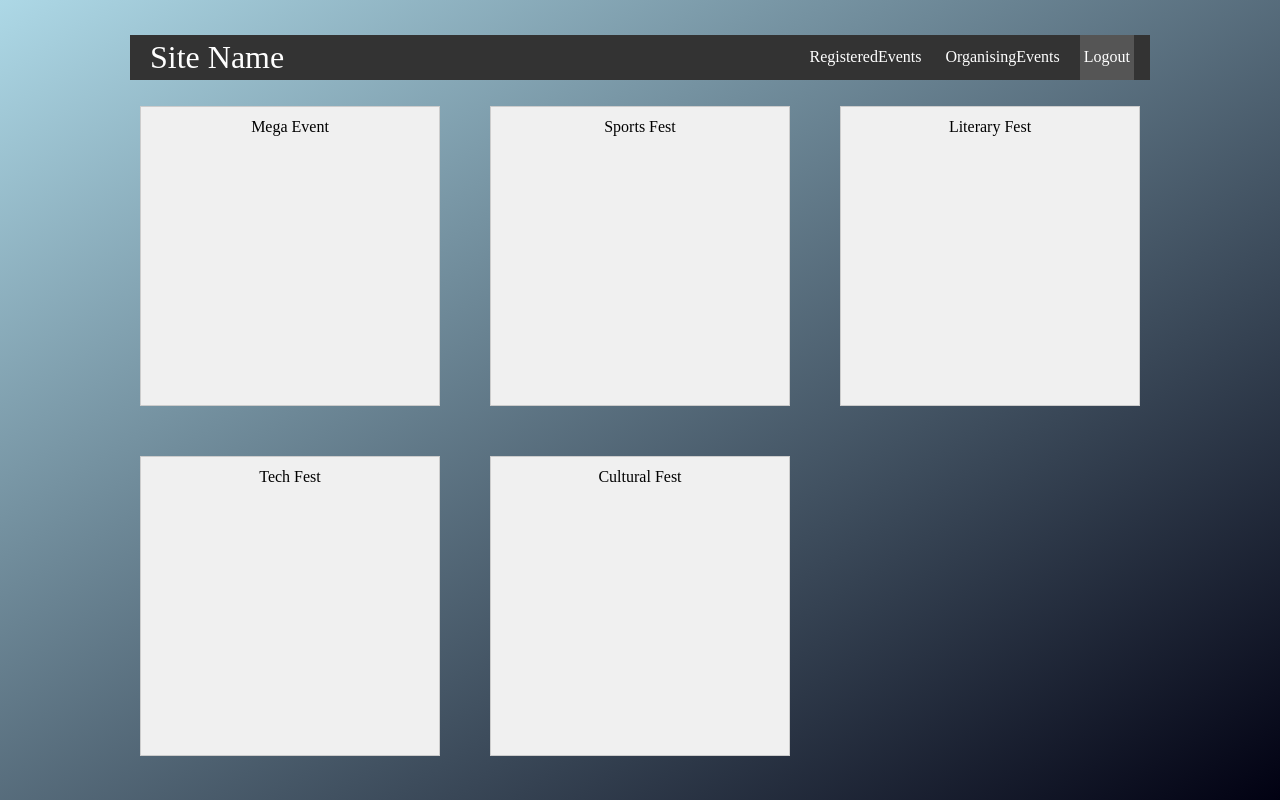
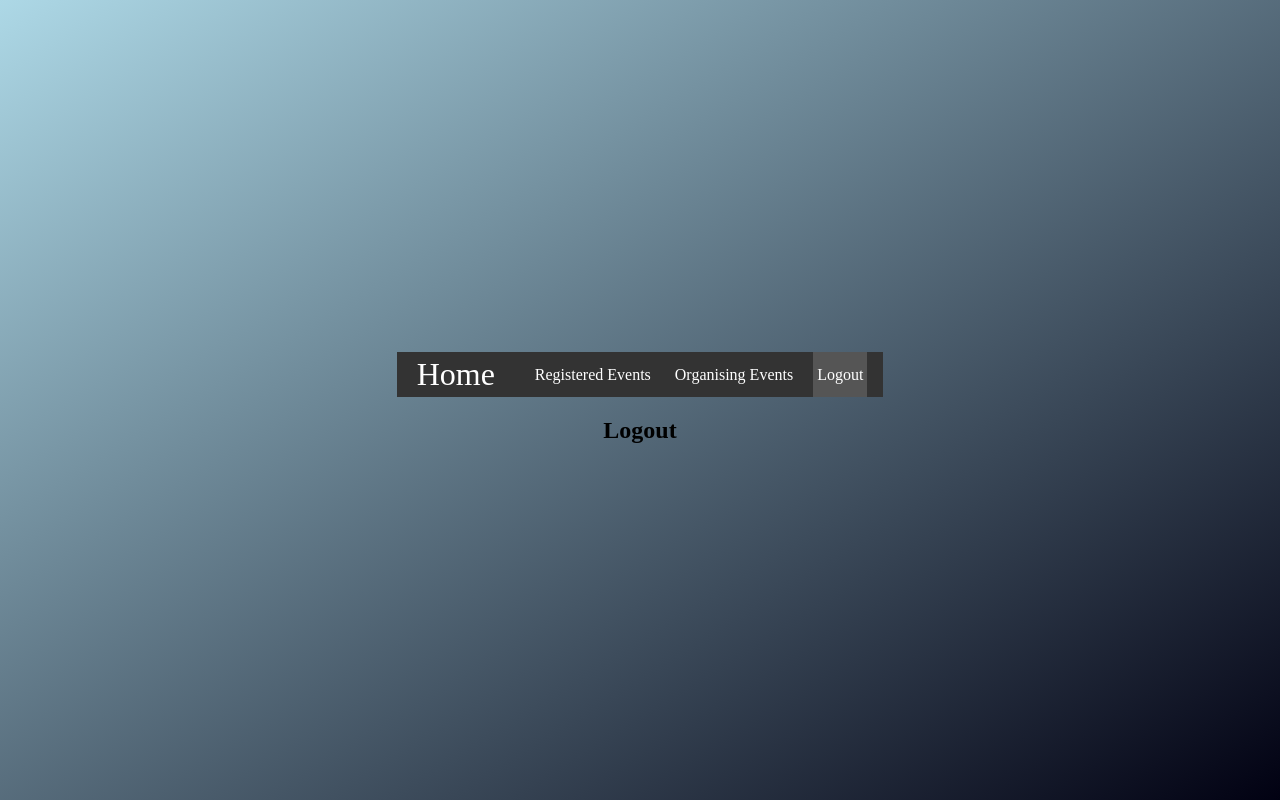
Before and after one commit to dhruvagja/DBMS-Lab-Assignment-4, a React (Create React App) app in the folder client/my-app/: page /logout in a window 1280 px wide. Built offline with nearby package versions, Linux system fonts and the light colour scheme.

Commit message:
Second Commit in Home Page

```diff
--- /dev/null
+++ b/client/my-app/src/components/Events.js
@@ -0,0 +1,24 @@
+import React from 'react';
+import './Home.css';
+
+const events = [
+    { id: 1, name: 'Mega Event' },
+    { id: 2, name: 'Sports Fest' },
+    { id: 3, name: 'Literary Fest' },
+    { id: 4, name: 'Tech Fest' },
+    { id: 5, name: 'Cultural Fest' }
+  ];
+
+const Events = () => {
+return (
+    <div className="event-container">
+        {events.map(event => (
+            <div key={event.id} className="event-box">
+            {event.name}
+            </div>
+        ))}
+        </div>
+    );
+};
+
+export default Events;
--- a/client/my-app/src/components/Home.js
+++ b/client/my-app/src/components/Home.js
@@ -6,40 +6,26 @@ import './Home.css';
 import { BrowserRouter as Router, Route, Routes } from 'react-router-dom';
 import RegisteredEvents from './RegisteredEvents';
 import OrganisingEvents from './OrganisingEvents';
+import Events from './Events';
 import Logout from './Logout';
 import Navbar from './Navbar';
 
 
-const events = [
-  { id: 1, name: 'Mega Event' },
-  { id: 2, name: 'Sports Fest' },
-  { id: 3, name: 'Literary Fest' },
-  { id: 4, name: 'Tech Fest' },
-  { id: 5, name: 'Cultural Fest' }
-];
-
 const Home = () => {
   return (
     <div>
-    <Router>
+      <Router>
       <Navbar />
-      <div className='container'>
-      <Routes>
-        <Route path="/" element={<Home />} />
+
+       <Routes>
+        <Route path="/" element={<Events />} />
         <Route path="/registered-events" element={<RegisteredEvents />} />
         <Route path="/organising-events" element={<OrganisingEvents />} />
-        {/* <Route path="/logout" element={<Logout />} /> */}
+        <Route path="/logout" element={<Logout />} />
       </Routes>
-      </div>
-    </Router>
 
-    <div className="event-container">
-      {events.map(event => (
-        <div key={event.id} className="event-box">
-          {event.name}
-        </div>
-      ))}
-    </div>
+      </Router>
+
     </div>
   );
 };
--- a/client/my-app/src/components/Logout.js
+++ b/client/my-app/src/components/Logout.js
@@ -8,7 +8,6 @@ const Logout = () => {
   return (
     <div>
       <h2>Logout</h2>
-      <p>Logout content goes here...</p>
     </div>
   );
 };
--- a/client/my-app/src/components/Navbar.js
+++ b/client/my-app/src/components/Navbar.js
@@ -4,11 +4,11 @@ export default function Navbar() {
   return (
     <nav className="nav">
       <Link to="/" className="site-title">
-        Site Name
+        Home
       </Link>
       <ul>
-        <CustomLink to="/registered-events">RegisteredEvents</CustomLink>
-        <CustomLink to="/organising-events">OrganisingEvents</CustomLink>
+        <CustomLink to="/registered-events">Registered Events</CustomLink>
+        <CustomLink to="/organising-events">Organising Events</CustomLink>
         <CustomLink to="/logout">Logout</CustomLink>
       </ul>
     </nav>
--- a/client/my-app/src/index.js
+++ b/client/my-app/src/index.js
@@ -2,13 +2,13 @@ import React from 'react';
 import ReactDOM from 'react-dom/client';
 import './index.css';
 import App from './App';
-import { BrowserRouter } from "react-router-dom"
+import { BrowserRouter } from 'react-router-dom';
 import reportWebVitals from './reportWebVitals';
 
 const root = ReactDOM.createRoot(document.getElementById('root'));
 root.render(
   <React.StrictMode>
-    <App />
+      <App />
   </React.StrictMode>
 );
 
```
